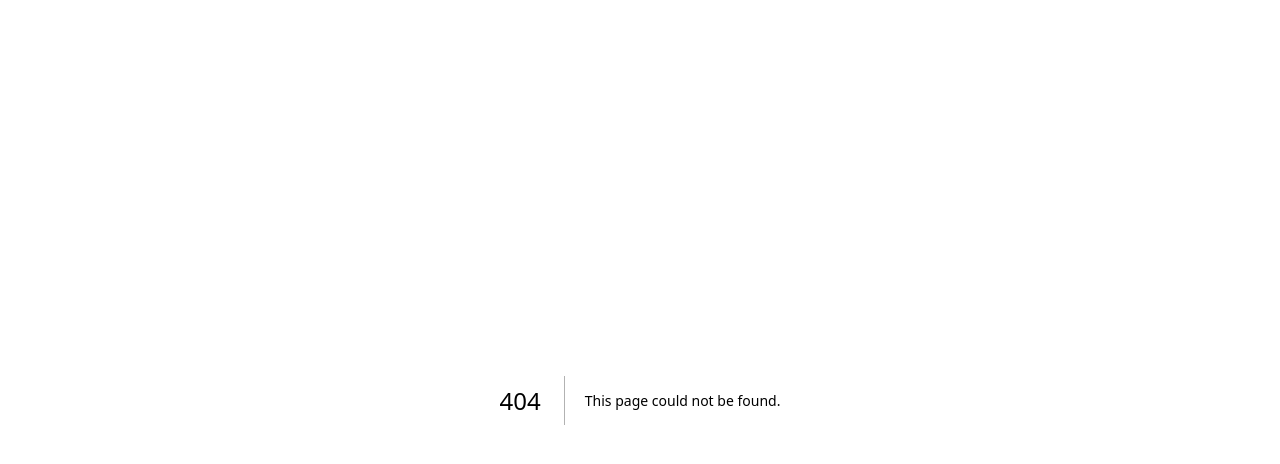
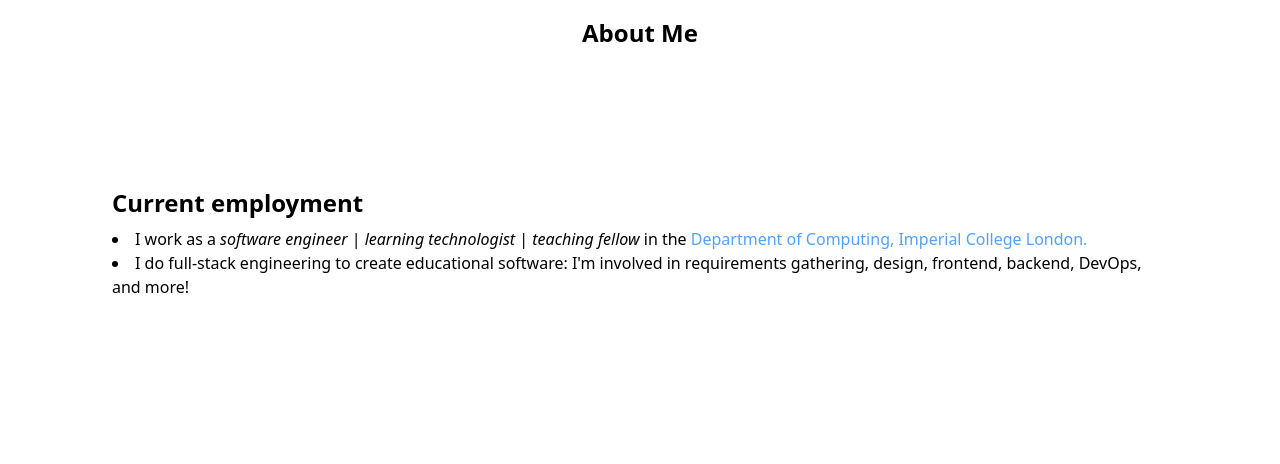
Before and after one commit to zaki-amin/personal-website, a Next.js app: page /about in a window 1280 px wide. Before the commit this address had no page. Shown: the top 464 px of the page. Built offline with nearby package versions, Linux system fonts and the light colour scheme.

Commit message:
feat: add role description to /about

```diff
--- /dev/null
+++ b/src/app/about/page.tsx
@@ -0,0 +1,38 @@
+import Link from 'next/link'
+
+export const metadata = {
+  title: 'Zaki Amin - About',
+  description: 'The about page of Zaki Amin',
+}
+
+export default function About() {
+  return (
+    <div className='h-screen flex flex-col'>
+      <div className='flex items-center justify-center h-1/12 '>
+        <h1 className='text-2xl font-bold'>About Me</h1>
+      </div>
+
+      <div className='p-28'>
+        <h2 className='text-2xl font-semibold py-2'>Current employment</h2>
+        <ul className='flex-col list-disc list-inside'>
+          <li>
+            I work as a <i>software engineer</i> | <i>learning technologist</i>{' '}
+            | <i>teaching fellow</i> in the{' '}
+            <Link
+              className='text-blue-400 hover:text-cyan-500'
+              href='https://www.imperial.ac.uk/computing/'
+              target='_blank'
+            >
+              Department of Computing, Imperial College London.
+            </Link>
+          </li>
+          <li>
+            I do full-stack engineering to create educational software: I'm
+            involved in requirements gathering, design, frontend, backend,
+            DevOps, and more!
+          </li>
+        </ul>
+      </div>
+    </div>
+  )
+}
```
